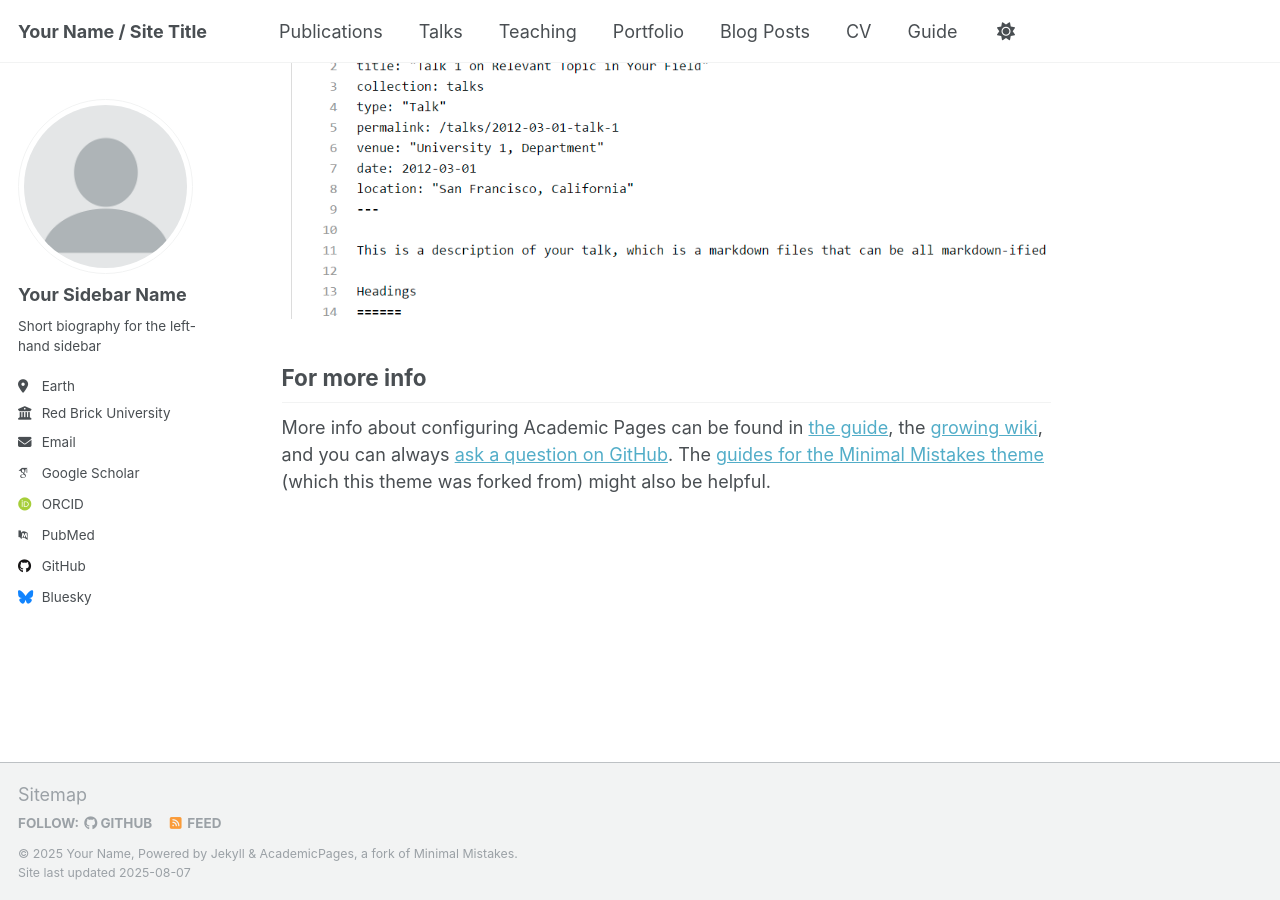
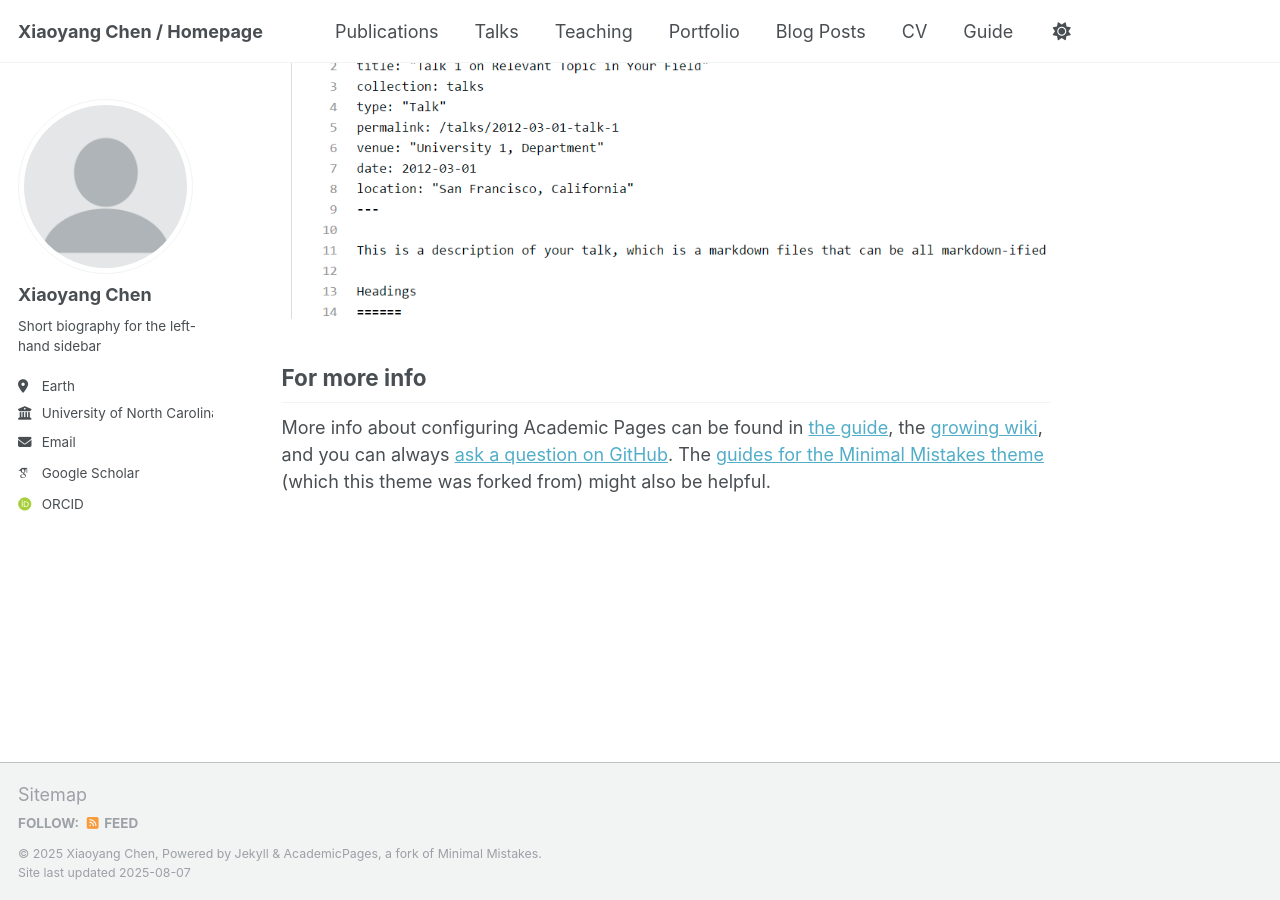
Before and after one commit to xychen2022/xychen2022.github.io, a Jekyll site: the page built from _pages/about.md, in a window 1280 px wide and 900 px high, scrolled down 2636 px. Built offline with Jekyll 4.4.1, drawn with Linux system fonts in a browser that asks for light colours; some web fonts are replaced.

Commit message:
Update _config.yml

```diff
--- a/_config.yml
+++ b/_config.yml
@@ -9,13 +9,13 @@
 # Basic Site Settings
 locale                   : "en-US"
 site_theme               : "default"
-title                    : "Your Name / Site Title"
+title                    : "Xiaoyang Chen / Homepage"
 title_separator          : "-"
-name                     : &name "Your Name"
+name                     : &name "Xiaoyang Chen"
 description              : &description "personal description"
-url                      : https://academicpages.github.io # the base hostname & protocol for your site e.g. "https://[your GitHub username].github.io" or if you already have some other page hosted on Github then use "https://[your GitHub username].github.io/[Your Repo Name]"
+url                      : https://xychen2022.github.io # the base hostname & protocol for your site e.g. "https://[your GitHub username].github.io" or if you already have some other page hosted on Github then use "https://[your GitHub username].github.io/[Your Repo Name]"
 baseurl                  : "" # the subpath of your site, e.g. "/blog"
-repository               : "academicpages/academicpages.github.io"
+repository               : "xychen2022/xychen2022.github.io"
 
 # Site Author - The following control what appear as part of the author content on the side bar.
 #               If a field is blank the icon and link will not appear, otherwise it will be shown.
@@ -23,22 +23,22 @@ repository               : "academicpages/academicpages.github.io"
 author:
   # Biographic information
   avatar           : "profile.png"
-  name             : "Your Sidebar Name"
+  name             : "Xiaoyang Chen"
   pronouns         : # example: "she/her"
   bio              : "Short biography for the left-hand sidebar"
   location         : "Earth"
-  employer         : "Red Brick University"
+  employer         : "University of North Carolina at Chapel Hill"
   uri              : # URL
-  email            : "none@example.org"
+  email            : "xiaoyang_chen@med.unc.edu"
 
   # Academic websites
   academia         : # URL
   arxiv            : # URL - Update with the correct link to your profile
-  googlescholar    : "https://scholar.google.com/citations?user=PS_CX0AAAAAJ"
+  googlescholar    : "https://scholar.google.com/citations?user=Ypmtq7MAAAAJ&hl=en"
   impactstory      : # URL
-  orcid            : "http://orcid.org/yourorcidurl"
+  orcid            : "https://orcid.org/my-orcid?orcid=0000-0003-2390-9797"
   semantic         : # URL
-  pubmed           : "https://www.ncbi.nlm.nih.gov/pubmed/?term=john+snow"
+  pubmed           : # URL
   researchgate     : # URL
   scopus           : # URL
 
@@ -46,12 +46,12 @@ author:
   bitbucket        : # Username - Update with your username on the site
   codepen          : # Username
   dribbble         : # Username
-  github           : "academicpages"
+  github           : # Username
   kaggle           : # Username
   stackoverflow    : # User number or user number and name (i.e., use "1" or "1/jeff-atwood")
 
   # Social media
-  bluesky          : "bsky.app" # Replace this with you Bluesky username
+  bluesky          : # Username # "bsky.app" # Replace this with you Bluesky username
   facebook         : # Username
   flickr           : # Username
   foursquare       : # Username
```
